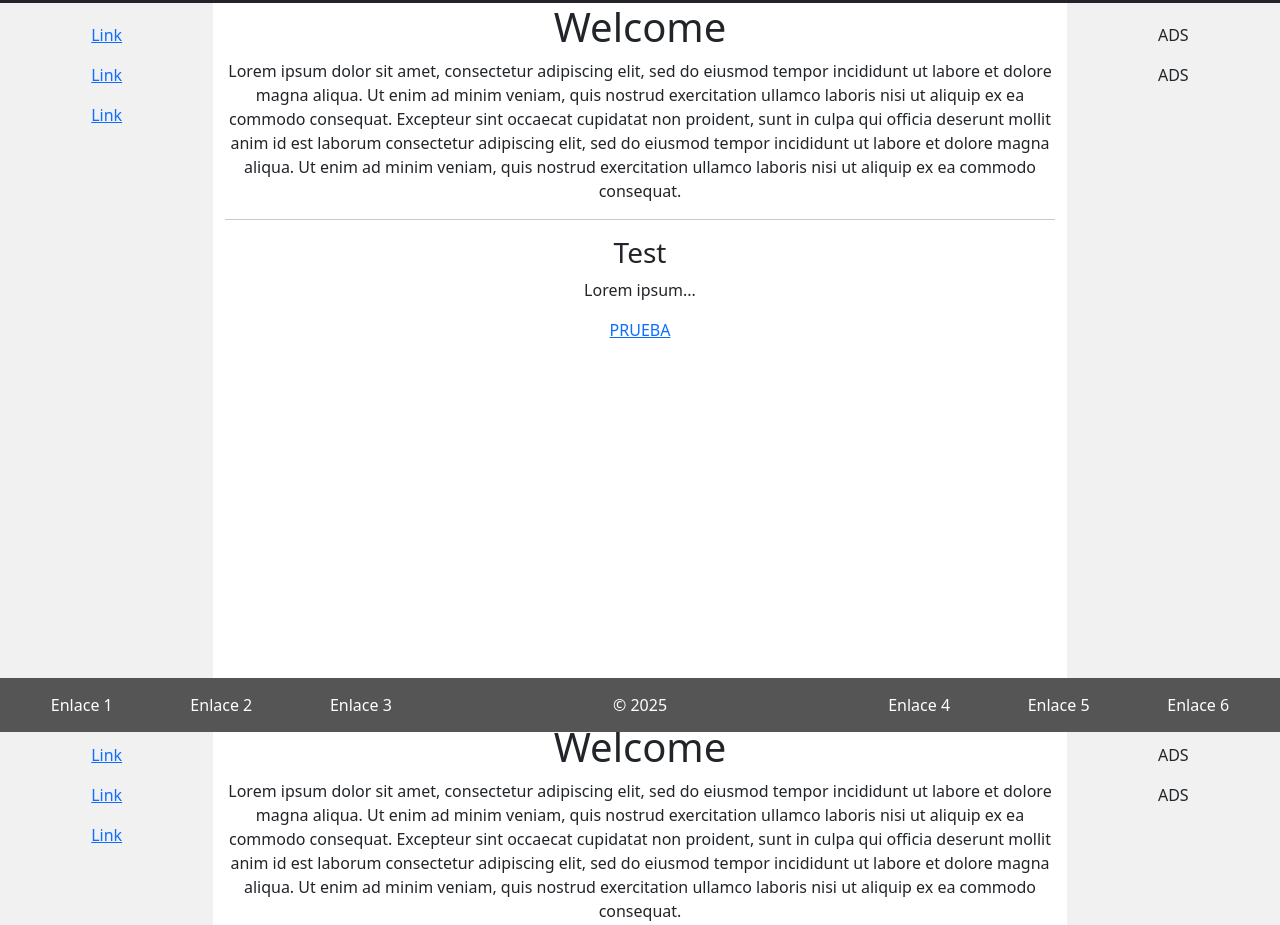
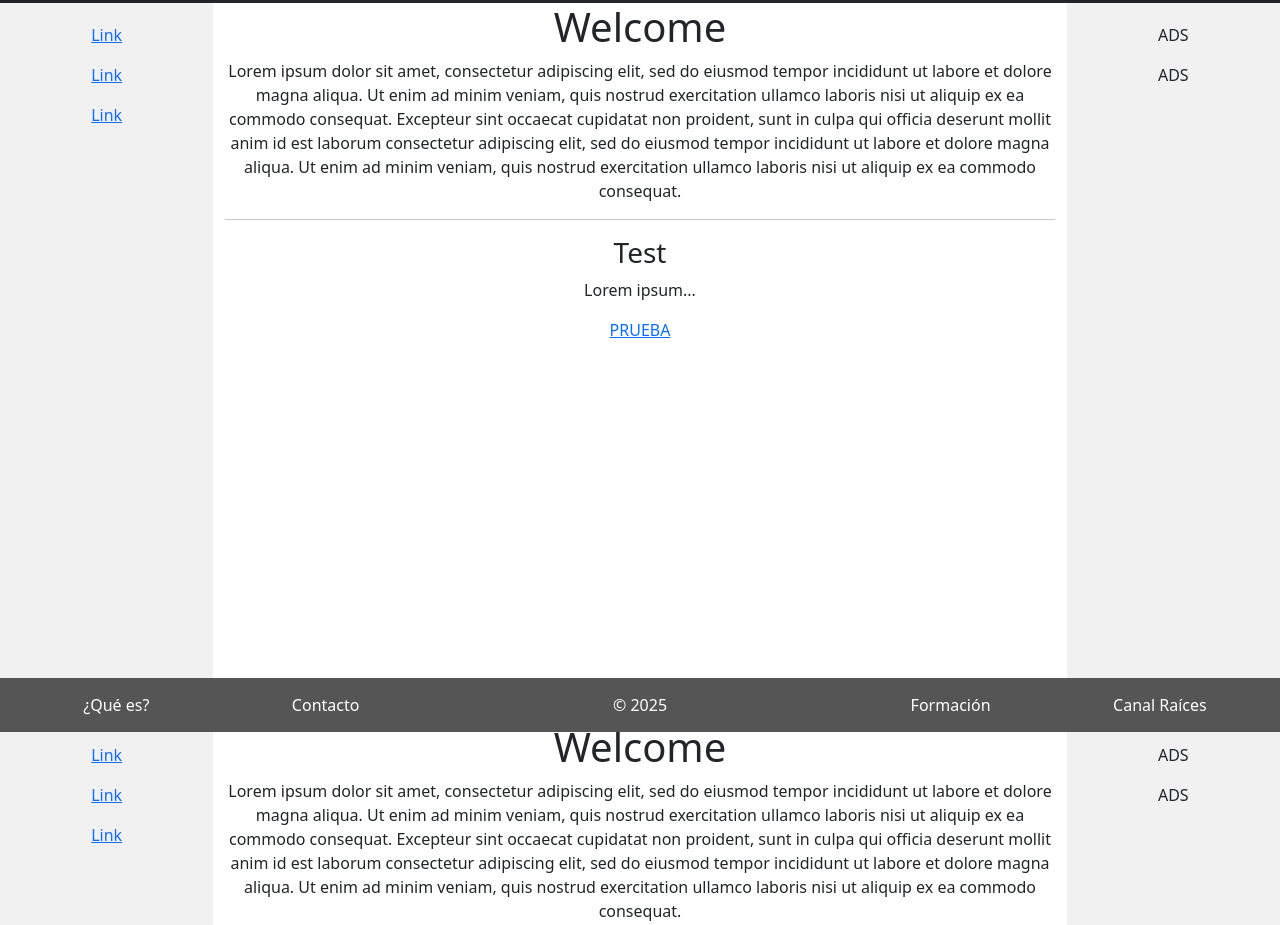
Before and after one commit to brandonmorales12/DWS08, a PHP site: page /src/contact.php in a window 1280 px wide. Shown: the part 68-993 px from the top of the page. Run offline with PHP 8.4, Linux system fonts and the light colour scheme.

Commit message:
Added logos raices and footer

```diff
--- /dev/null
+++ b/components/footer/footer.js
@@ -0,0 +1,16 @@
+
+function goToQueEs(p1, p2) {
+    return p1 * p2;
+  }
+
+function goToContacto(p1, p2) {
+    return p1 * p2;
+  }
+
+function goToFormacion(p1, p2) {
+    return p1 * p2;
+  }
+
+function goToCanal(p1, p2) {
+    return p1 * p2;
+  }
--- a/components/footer/footer.php
+++ b/components/footer/footer.php
@@ -1,22 +1,22 @@
-<link rel="stylesheet" href="common.css">
 <link rel="stylesheet" href="/components/footer/footer.css">
 
 <footer class="container-fluid text-center fixed-bottom d-flex justify-content-between align-items-center">
   <div class="footer-left">
-    <a href="#">Enlace 1</a>
-    <a href="#">Enlace 2</a>
-    <a href="#">Enlace 3</a>
+    <a href="https://mediateca.educa.madrid.org/otros/cz4d4qtzamg4o9g5">¿Qué es?</a>
+    <a href="https://accede.comunidad.madrid/authenticationendpoint/login.do?RelayState=_68d1ca42-971a-4892-af1a-b8fcd4634650&SigAlg=http%3A%2F%2Fwww.w3.org%2F2000%2F09%2Fxmldsig%23rsa-sha1&Signature=xhri%2FvWw9tfpxXhYcV36FXITEYyI4ktqmKhIqf3uytCLdWlbmBOwXd2jcpiU4PQocG4vcMePYuVeNmxCI5G7K%2BxzbxoyBPpCl4bbFFYMmyiSygEtMVtvgAGLyxIZFGhLNgkqFqVxC03uvPCJ6rMzzcuvqwm9F3gKMTuFmxqYb0WS1DVlnHbE4w2K1jT2qpxDNGf%2BzMZKoPOlt7LHvXJZPC1DB4ECdnSIDgl9DcUTcePDaS%2B4ZWfIhEeLNWSJeiScsBo6QrkaroK7LFUabEkSdvw0ouN1%2BdJC6Z2GHUlFHytBz1e15UkqQ7nkrc6qFCq1Aa4iB%2B8nC%2BRZr98r6dmnKg%3D%3D&commonAuthCallerPath=%2Fsamlsso&forceAuth=false&passiveAuth=false&tenantDomain=empleados.comunidad.madrid&sessionDataKey=5a5a9449-073d-4a73-bc24-8a64682670ea&relyingParty=RSSO_FARO%2FSAML&type=samlsso&sp=ITSM_FARO&isSaaSApp=false&authenticators=ActiveDirectoryAuthenticator%3ALOCAL">Contacto</a>
   </div>
   <div class="footer-center">
     &copy; <?php print date("Y");?>
   </div>
   <div class="footer-right">
-    <a href="#">Enlace 4</a>
-    <a href="#">Enlace 5</a>
-    <a href="#">Enlace 6</a>
+    <a href="https://campusmadrid.csod.com/client/campusmadrid/default.aspx">Formación</a>
+    <a href="https://raices.educa.madrid.org/">Canal Raíces</a>
   </div>
 </footer>
 
+
+<!-- JS imports -->
+<script src="/components/footer/footer.js"></script>
 
 <!-- Optional JavaScript -->
 <!-- jQuery first, then Popper.js, then Bootstrap JS -->
--- a/components/nav/navbar.js
+++ b/components/nav/navbar.js
@@ -0,0 +1,11 @@
+function goToLogin(p1, p2) {
+    return p1 * p2;
+  }
+
+function goToRegister(p1, p2) {
+    return p1 * p2;
+  }
+
+function goToInicio(p1, p2) {
+    return p1 * p2;
+  }
--- a/components/nav/navbar.php
+++ b/components/nav/navbar.php
@@ -28,3 +28,6 @@
     </div>
   </div>
 </nav>
+
+<!-- JS imports -->
+<script src="/components/nav/navbar.js"></script>
--- a/includes/bootstrap5.php
+++ b/includes/bootstrap5.php
@@ -6,5 +6,8 @@
 <!-- Latest compiled and minified CSS -->
 <link href="https://cdn.jsdelivr.net/npm/bootstrap@5.3.3/dist/css/bootstrap.min.css" rel="stylesheet">
 
+<!-- CSS common variables and config -->
+<link rel="stylesheet" href="common.css">
+
 <!-- Latest compiled JavaScript -->
 <script src="https://cdn.jsdelivr.net/npm/bootstrap@5.3.3/dist/js/bootstrap.bundle.min.js"></script>
```
Also changed, not shown: src/register.php (added, +15 -0 lines), assets/logoRAICES_blanco.png (added), assets/logoRAICES_negro.png (added), assets/logoRAICES_transparente.png (added).
